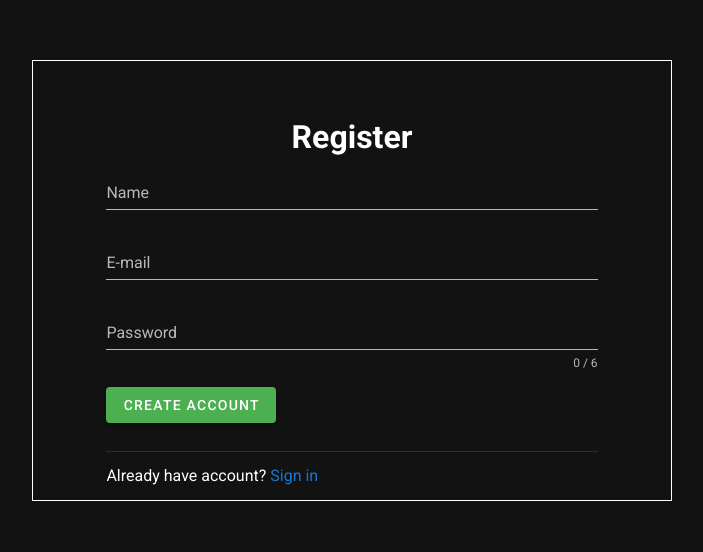
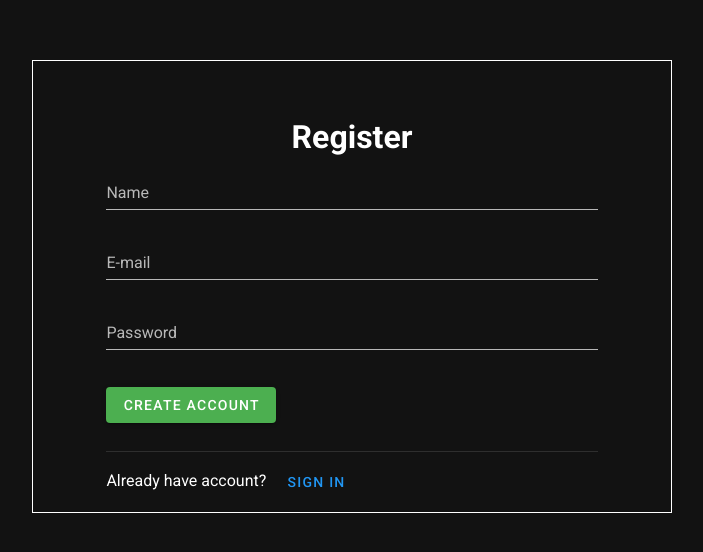
Before and after one commit to AnteAntonini/PIS-Online_Store, a Nuxt app in the folder client/: page /signup in a window 1280 px wide. Shown: the top 552 px of the page, without its empty margins (288-991 px from the left). Built offline with nearby package versions, Linux system fonts and the light colour scheme.

Commit message:
singup page fixes

```diff
--- a/client/components/Navbar.vue
+++ b/client/components/Navbar.vue
@@ -11,13 +11,7 @@
       ></v-text-field>
       <v-spacer></v-spacer>
 
-      <div class="d-flex flex-column mt-4">
-        <span style="font-size: 12px">Hello, Sign in</span>
-        <v-btn small class="mx-2" text style="font-size: 10px">
-          Accounts
-          <v-icon small>mdi-arrow-down</v-icon>
-        </v-btn>
-      </div>
+        <v-btn text style="font-size: 12px" nuxt to="/signup">Sign in</v-btn>
 
       <v-btn class="mx-6" text> Orders </v-btn>
 
--- a/client/layouts/default.vue
+++ b/client/layouts/default.vue
@@ -12,6 +12,7 @@
 
 <script>
 export default {
+  name: 'default',
   data () {
     return {
 
--- a/client/layouts/none.vue
+++ b/client/layouts/none.vue
@@ -6,6 +6,7 @@
 
 <script>
 export default {
+  name: 'none',
   data () {
     return {
 
--- a/client/pages/signup.vue
+++ b/client/pages/signup.vue
@@ -5,11 +5,11 @@
       <v-text-field v-model="name" label="Name" required></v-text-field>
 
       <v-text-field v-model="email" label="E-mail" required></v-text-field>
-      <v-text-field v-model="password" label="Password" required :counter="6"
-      :rules="passwordRules"></v-text-field>
+      <v-text-field v-model="password" label="Password"
+      :rules="passwordRules" :type="show1 ? 'text' : 'password'" hint="At least 6 characters"></v-text-field>
       <v-btn class="my-4" color="green">Create account</v-btn>
       <v-divider class="my-3"></v-divider>
-      <span>Already have account? <a href="#" class="sign-in-btn">Sign in</a></span>
+      <span>Already have account? <v-btn text class="sign-in-btn blue--text">Sign in</v-btn></span>
     </v-form>
   </div>
 </template>
@@ -23,9 +23,10 @@
           email: '',
           valid: '',
           password: '',
+          show1: false,
           passwordRules: [
             v => !!v || 'Password is required',
-            v => (v && v.length <= 10) || 'Password must be at lest  6 characters',
+            v => (v && v.length >= 6) || 'Password must be at lest  6 characters',
           ],
         }
       }
```
Also changed, not shown: client/store/index.js (added).
